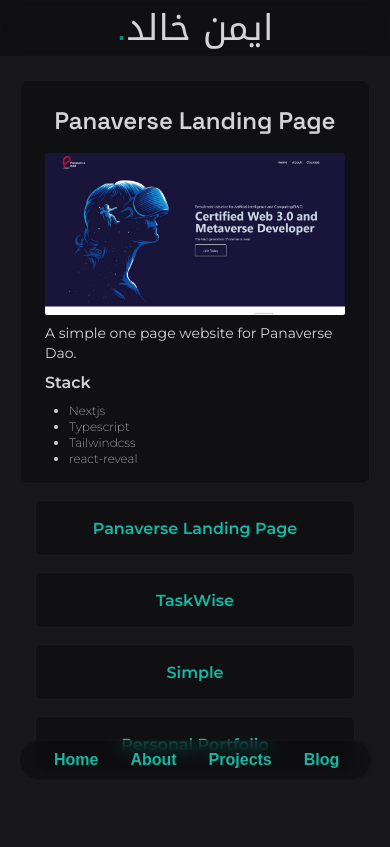
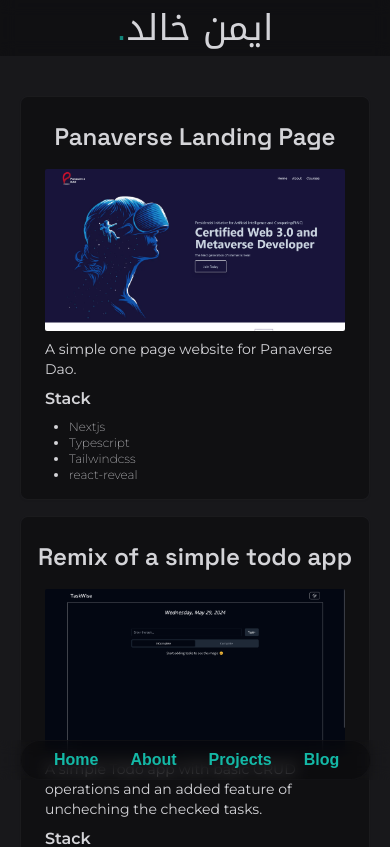
Before and after one commit to Aayman-star/aayman, a Next.js app: page /Projects in a window 390 px wide. Shown: the top 847 px of the page. Built offline with nearby package versions, Linux system fonts and the light colour scheme; a web font is replaced by a local one.

Commit message:
Changed the desgin of the projects section for mobile

```diff
--- a/src/components/Hero.tsx
+++ b/src/components/Hero.tsx
@@ -87,7 +87,7 @@
 
             {/* Social Links  */}
             <div className="flex items-center  md:my-10  md:px-2  w-3/4 ">
-              <div className="border-[1px] border-zinc-500 p-2 rounded-lg mx-2">
+              <div className="border-[1px] border-zinc-500 p-2 rounded-full mx-2">
                 <a
                   href="https://github.com/Aayman-star"
                   target="_blank"
@@ -95,12 +95,12 @@
                   <FaGithub className="text-zinc-400 text-xl " />
                 </a>
               </div>
-              <div className="border-[1px] border-zinc-500 p-2 rounded-lg mx-2">
+              <div className="border-[1px] border-zinc-500 p-2 rounded-full mx-2">
                 <a href="#">
                   <FaXTwitter className="text-zinc-400 text-xl" />
                 </a>
               </div>
-              <div className="border-[1px] border-zinc-500 p-2 rounded-lg mx-2">
+              <div className="border-[1px] border-zinc-500 p-2 rounded-full mx-2">
                 <a
                   href="https://www.linkedin.com/in/aayman-khalid/"
                   target="_blank"
@@ -109,7 +109,7 @@
                 </a>
               </div>
 
-              <div className="border-[1px] border-zinc-500 p-2 rounded-lg mx-2">
+              <div className="border-[1px] border-zinc-500 p-2 rounded-full mx-2">
                 <a
                   href="mailto:emailto:aayman.khalid1@gmail.com"
                   target="_blank"
--- a/src/components/Projects.tsx
+++ b/src/components/Projects.tsx
@@ -11,6 +11,8 @@
 
 const Projects = () => {
   const [id, setId] = useState(0);
+  const [showProject, setShowProject] = useState(false);
+
   const ProjectDetails = () => {
     return (
       <motion.div
@@ -62,29 +64,41 @@
             </Link>
           </h1>
         </header> */}
-        <main className="w-full md:max-w-3xl lg:max-w-5xl h-[90vh] flex-1 flex flex-col-reverse items-center md:flex-row md:items-center md:justify-around  py-20 px-5 md:px-10 md:py-28">
+        <main className="w-full md:max-w-3xl lg:max-w-5xl h-[90vh] flex-1 flex flex-col items-center md:flex-row md:items-center md:justify-around  py-20 px-5 md:px-10 md:py-28">
           {/* This is the hero div for the image and the content  */}
           <motion.div
             initial={{ opacity: 0 }}
             animate={{ opacity: 1 }}
             transition={{ ease: "easeIn", duration: 0.75, delay: 0.5 }}
-            className={`${monty.className} w-full py-2 md:py-0  flex flex-col items-center md:w-1/3`}>
+            className={`${monty.className} hidden w-full py-2 md:py-0  md:flex md:flex-col md:items-center  md:w-1/3 `}>
             {projects.map((project, i) => (
-              <button key={i} onClick={() => setId(i)}>
+              <button className="" key={i} onClick={() => setId(i)}>
                 <p
                   className={`${monty.className}  text-teal-500 bg-zinc-950/50 m-2 md:m-4 text-center w-[20rem] h-[3.5rem] py-4 font-semibold rounded-md border-[1px] border-zinc-800/50`}>
                   {project.Title}
                 </p>
               </button>
+
+              // <div className={`md:hidden`}>
+              //   {/* <ProjectDetails /> */}
+              //   <Test Id={i} />
+              // </div>
             ))}
           </motion.div>
           <motion.div
             initial={{ opacity: 0 }}
             animate={{ opacity: 1 }}
             transition={{ ease: "easeIn", duration: 0.75, delay: 0.5 }}
-            className="w-full md:w-1/2">
+            className="hidden w-full md:block  md:w-1/2 ">
             {/* Social Links  */}
             <ProjectDetails />
+          </motion.div>
+          <motion.div className="md:hidden">
+            {projects.map((project, i) => (
+              <div className="md:hidden" key={i}>
+                <ProjectDisplayMobile Id={i} />
+              </div>
+            ))}
           </motion.div>
         </main>
 
@@ -96,3 +110,45 @@
 };
 
 export default Projects;
+type prop = {
+  Id: number;
+};
+const ProjectDisplayMobile = ({ Id }: prop) => {
+  return (
+    <motion.div
+      initial={{ opacity: 0 }}
+      animate={{ opacity: 1 }}
+      transition={{ ease: "easeIn", duration: 0.75, delay: 0.5 }}
+      className={`${monty.className} w-full h-auto py-4 my-4 bg-zinc-950/50 rounded-lg shadow-sm border-[1px] border-zinc-800/50   grid place-content-center gap-y-2`}>
+      <h3
+        className={`${space_g.className} text-zinc-300 text-2xl  font-semibold text-center m-2`}>
+        {projects[Id].details}
+      </h3>
+      <a href={projects[Id].url} target="_blank">
+        <Image
+          className="mx-auto rounded-sm transition ease-in delay-150 hover:scale-105"
+          src={projects[Id].img}
+          width={300}
+          height={250}
+          alt="project-snapshot"
+        />
+      </a>{" "}
+      <p className="text-zinc-300 text-sm w-[300px] mx-auto">
+        {projects[Id].description}
+      </p>
+      <div className="w-[300px] mx-auto">
+        {" "}
+        <p className="text-zinc-300 font-semibold">Stack</p>
+      </div>
+      <div className="w-[300px] mx-auto">
+        <ul className="list-disc ml-6 ">
+          {projects[Id].Stack?.map((item, i) => (
+            <li className="font-extralight text-xs text-zinc-300" key={i}>
+              {item}
+            </li>
+          ))}
+        </ul>
+      </div>
+    </motion.div>
+  );
+};
```
